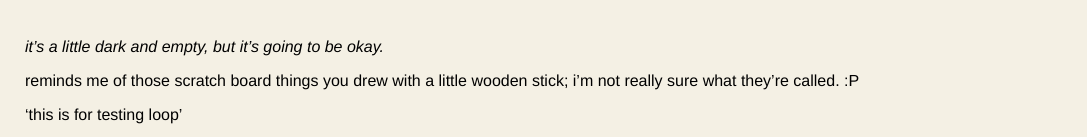
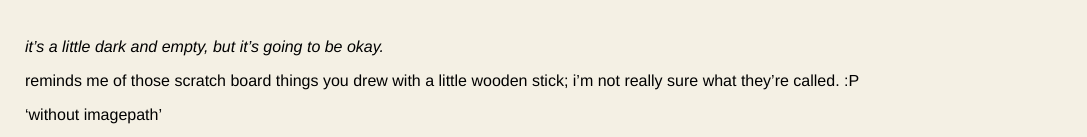
Before and after one commit to soupypan/soupypan.github.io, a Jekyll site: the page built from _illustrations/binary.md, in a window 1280 px wide. Shown: the part 1936-2073 px from the top of the page, without its empty margins (0-1087 px from the left). Built offline with Jekyll 4.4.1, drawn with Linux system fonts in a browser that asks for light colours.

Commit message:
Update binary.md

```diff
--- a/_illustrations/binary.md
+++ b/_illustrations/binary.md
@@ -17,4 +17,4 @@ images:
 
 reminds me of those scratch board things you drew with a little wooden stick; i’m not really sure what they’re called. :P
 
-'this is for testing loop'
+'without imagepath'
```
